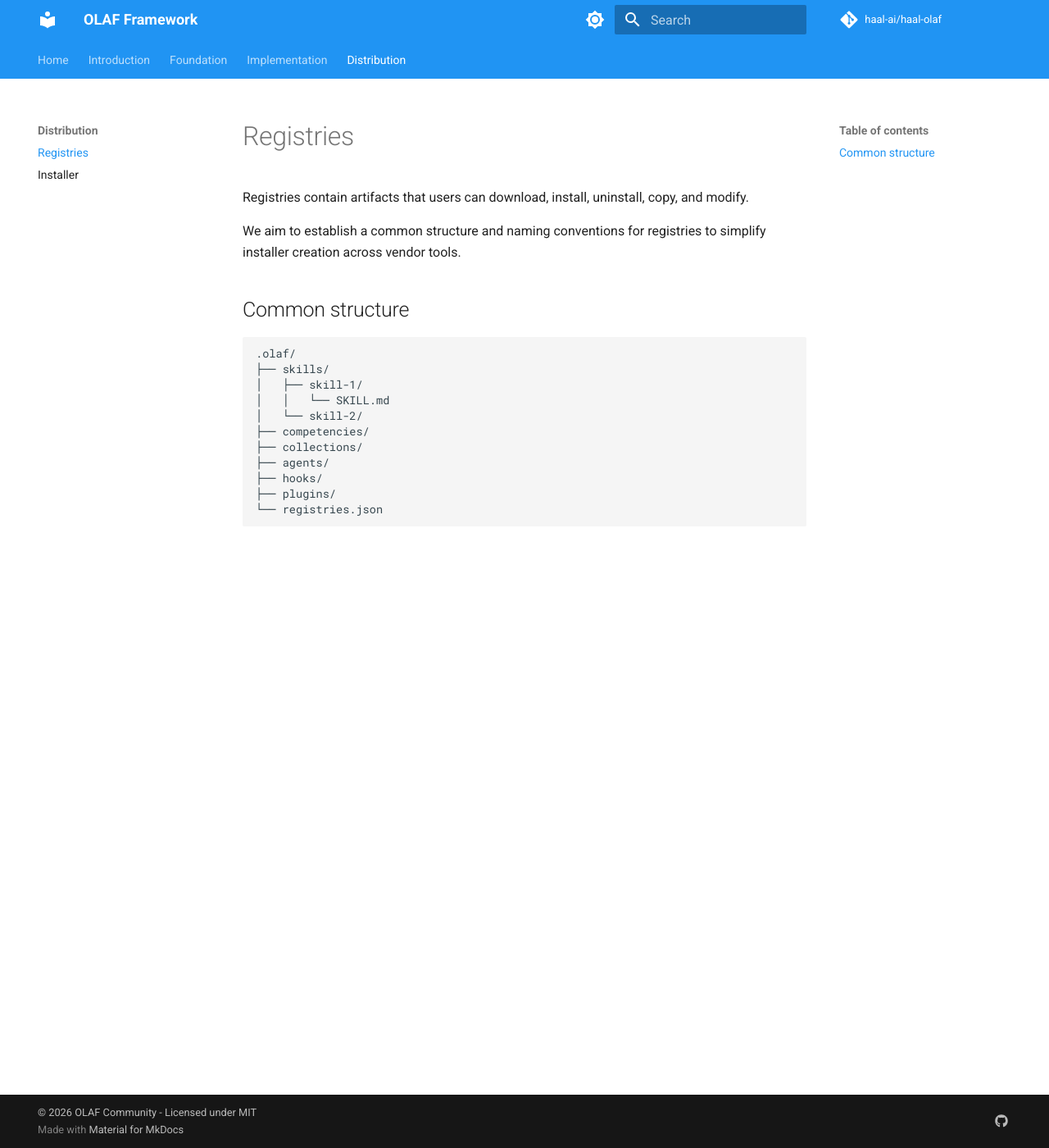
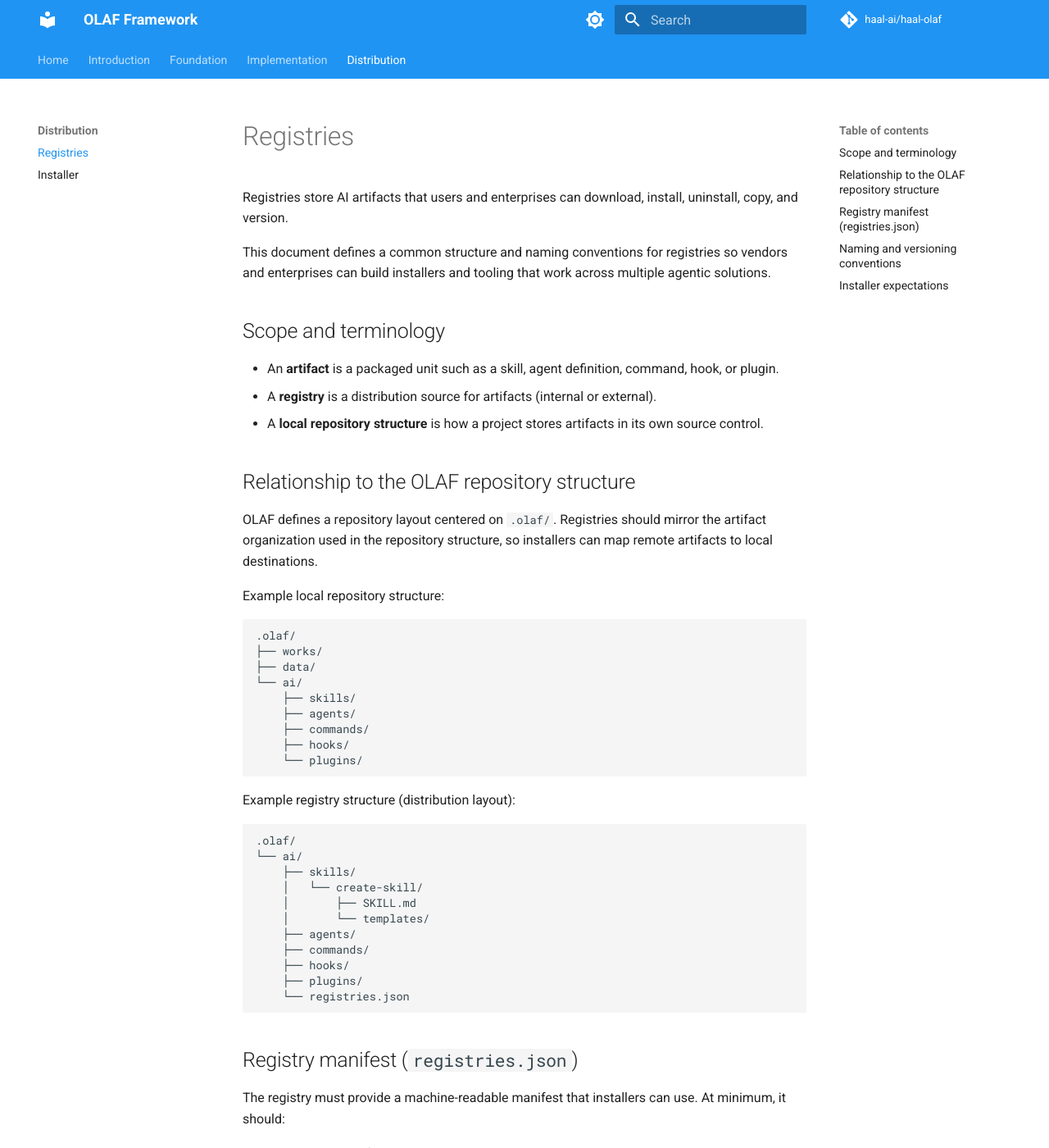
Before and after one commit to haal-ai/haal-olaf, an MkDocs documentation site: the page built from docs/registries.md, in a window 1280 px wide and 1400 px high. Shown: the whole window at 82% size. Built offline with MkDocs 1.6.1 and Material for MkDocs 9.7.7, drawn with Linux system fonts in a browser that asks for light colours; comment, search, counter and statistics services are not loaded; some of the changed text lies outside the part shown.

Commit message:
docs: expand registries guidance
Align registries documentation with the OLAF structure and define manifest, naming, versioning, and installer expectations.

````diff
--- a/docs/registries.md
+++ b/docs/registries.md
@@ -1,21 +1,79 @@
 # Registries
 
-Registries contain artifacts that users can download, install, uninstall, copy, and modify.
+Registries store AI artifacts that users and enterprises can download, install, uninstall, copy, and version.
 
-We aim to establish a common structure and naming conventions for registries to simplify installer creation across vendor tools.
+This document defines a common structure and naming conventions for registries so vendors and enterprises can build installers and tooling that work across multiple agentic solutions.
 
-## Common structure
+## Scope and terminology
+
+- An **artifact** is a packaged unit such as a skill, agent definition, command, hook, or plugin.
+- A **registry** is a distribution source for artifacts (internal or external).
+- A **local repository structure** is how a project stores artifacts in its own source control.
+
+## Relationship to the OLAF repository structure
+
+OLAF defines a repository layout centered on `.olaf/`.
+Registries should mirror the artifact organization used in the repository structure, so installers can map remote artifacts to local destinations.
+
+Example local repository structure:
 
 ```
 .olaf/
-├── skills/
-│   ├── skill-1/
-│   │   └── SKILL.md
-│   └── skill-2/
-├── competencies/
-├── collections/
-├── agents/
-├── hooks/
-├── plugins/
-└── registries.json
+├── works/
+├── data/
+└── ai/
+    ├── skills/
+    ├── agents/
+    ├── commands/
+    ├── hooks/
+    └── plugins/
 ```
+
+Example registry structure (distribution layout):
+
+```
+.olaf/
+└── ai/
+    ├── skills/
+    │   └── create-skill/
+    │       ├── SKILL.md
+    │       └── templates/
+    ├── agents/
+    ├── commands/
+    ├── hooks/
+    ├── plugins/
+    └── registries.json
+```
+
+## Registry manifest (`registries.json`)
+
+The registry must provide a machine-readable manifest that installers can use.
+At minimum, it should:
+
+- List available artifacts and their versions.
+- Provide download locations.
+- Provide metadata needed for governance.
+
+Recommended minimum fields per artifact entry:
+
+- `name`
+- `type` (e.g., `skill`, `agent`, `command`, `hook`, `plugin`)
+- `version`
+- `path` (path inside the registry layout)
+- `checksum` (for integrity)
+- `description`
+
+## Naming and versioning conventions
+
+- Use **kebab-case** for artifact folder names.
+- Use **semantic versioning** for artifact releases when possible.
+- Keep artifact identity stable. If behavior changes significantly, prefer a version bump over renaming.
+
+## Installer expectations
+
+Installers should be able to:
+
+- Install artifacts from one or multiple registries into the local `.olaf/ai/` structure.
+- Resolve and enforce artifact versions.
+- Support enterprise policy (allowed registries, required artifacts, pinned versions).
+- Roll back to a previous version when needed.
````
